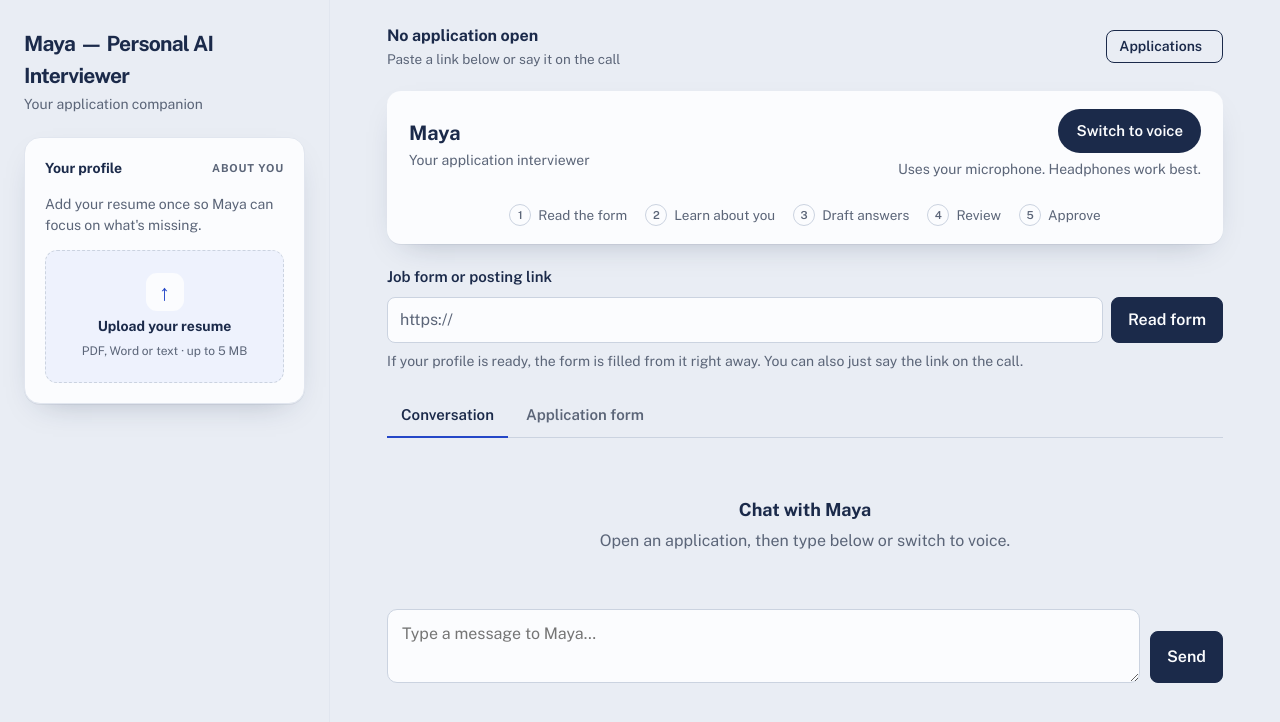
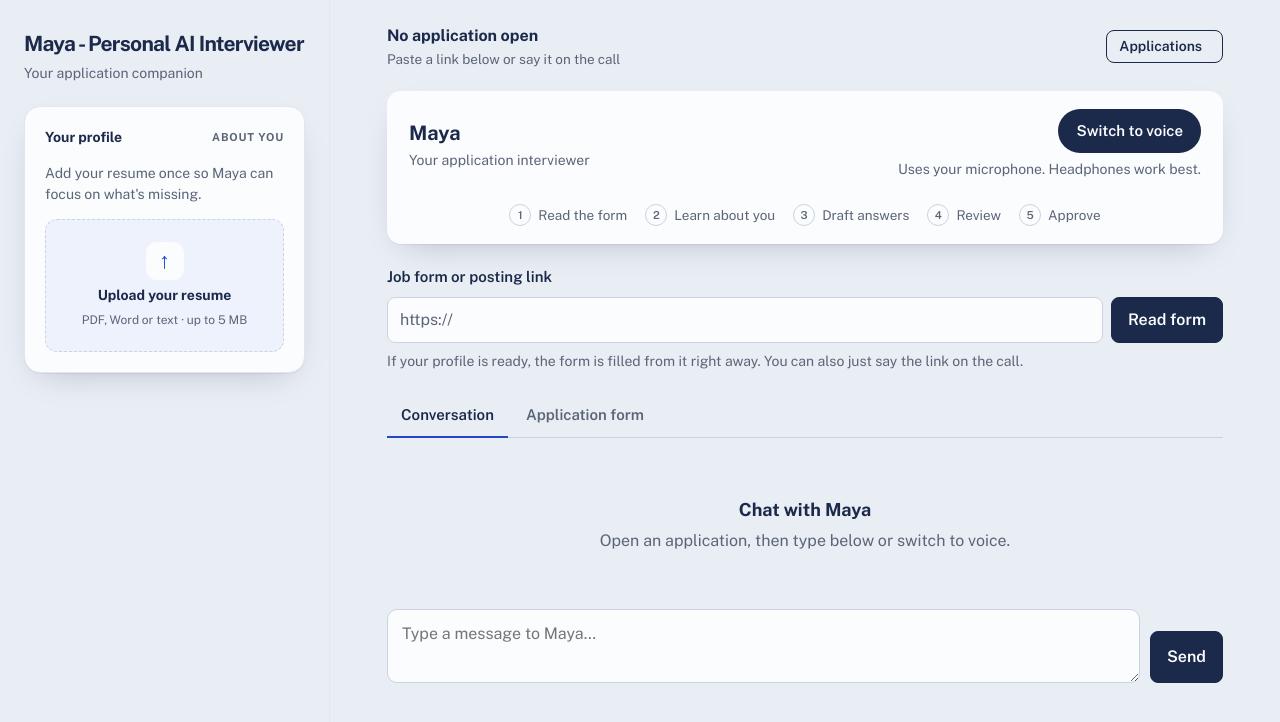
Before and after one commit to CodebyKumar/maya-voiceai-application, a website: page web/index.html in a window 1280 px wide. Drawn offline with nearby package versions, Linux system fonts and the light colour scheme.

Commit message:
Use a hyphen in the app name

```diff
--- a/web/index.html
+++ b/web/index.html
@@ -3,7 +3,7 @@
 <head>
 <meta charset="utf-8">
 <meta name="viewport" content="width=device-width, initial-scale=1">
-<title>Maya — Personal AI Interviewer</title>
+<title>Maya - Personal AI Interviewer</title>
 <link rel="preconnect" href="https://fonts.googleapis.com">
 <link rel="preconnect" href="https://fonts.gstatic.com" crossorigin>
 <link href="https://fonts.googleapis.com/css2?family=Kalam:wght@400;700&family=Public+Sans:wght@400;500;600;700&display=swap" rel="stylesheet">
@@ -364,7 +364,7 @@
 <body>
 <div class="app">
   <aside class="left" aria-label="Your profile">
-    <div class="brand"><strong>Maya — Personal AI Interviewer</strong><span>Your application companion</span></div>
+    <div class="brand"><strong>Maya - Personal AI Interviewer</strong><span>Your application companion</span></div>
     <section class="profile" id="profile" aria-labelledby="profileTitle">
       <div class="profile-header"><h2 id="profileTitle">Your profile</h2><span class="profile-kicker">About you</span></div>
       <div id="profileBody"></div>
```
